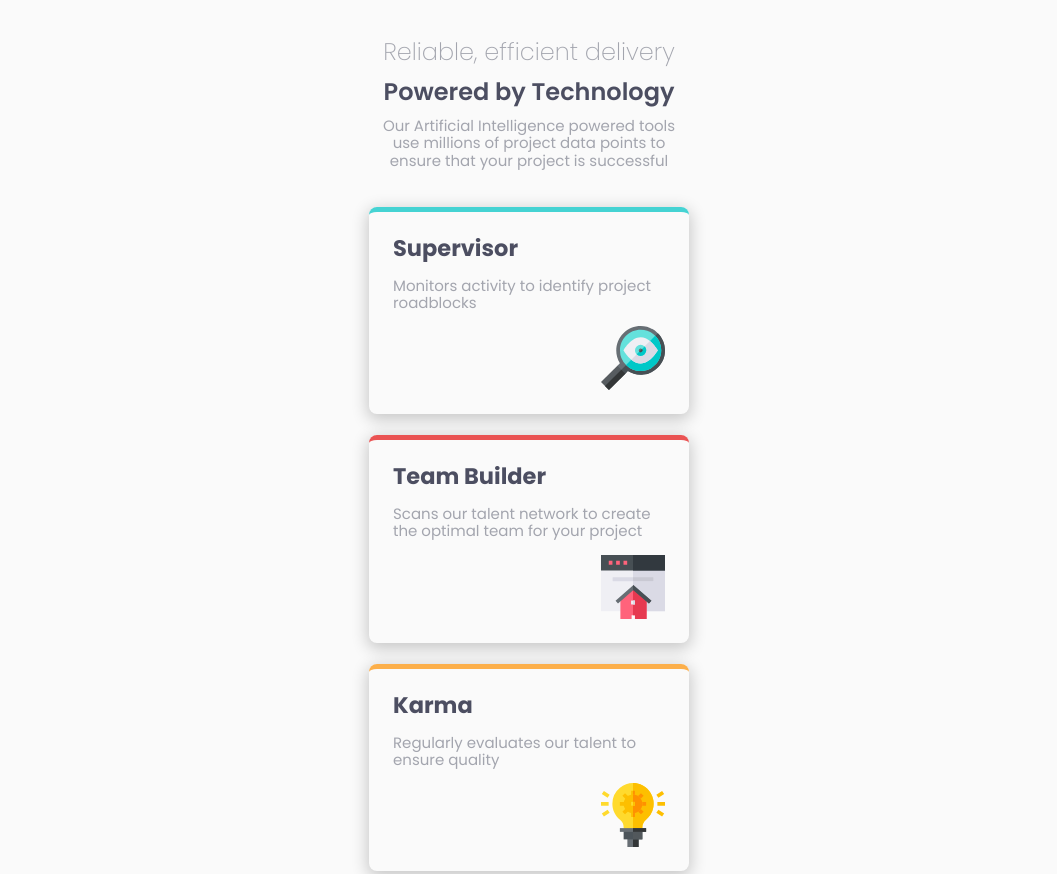
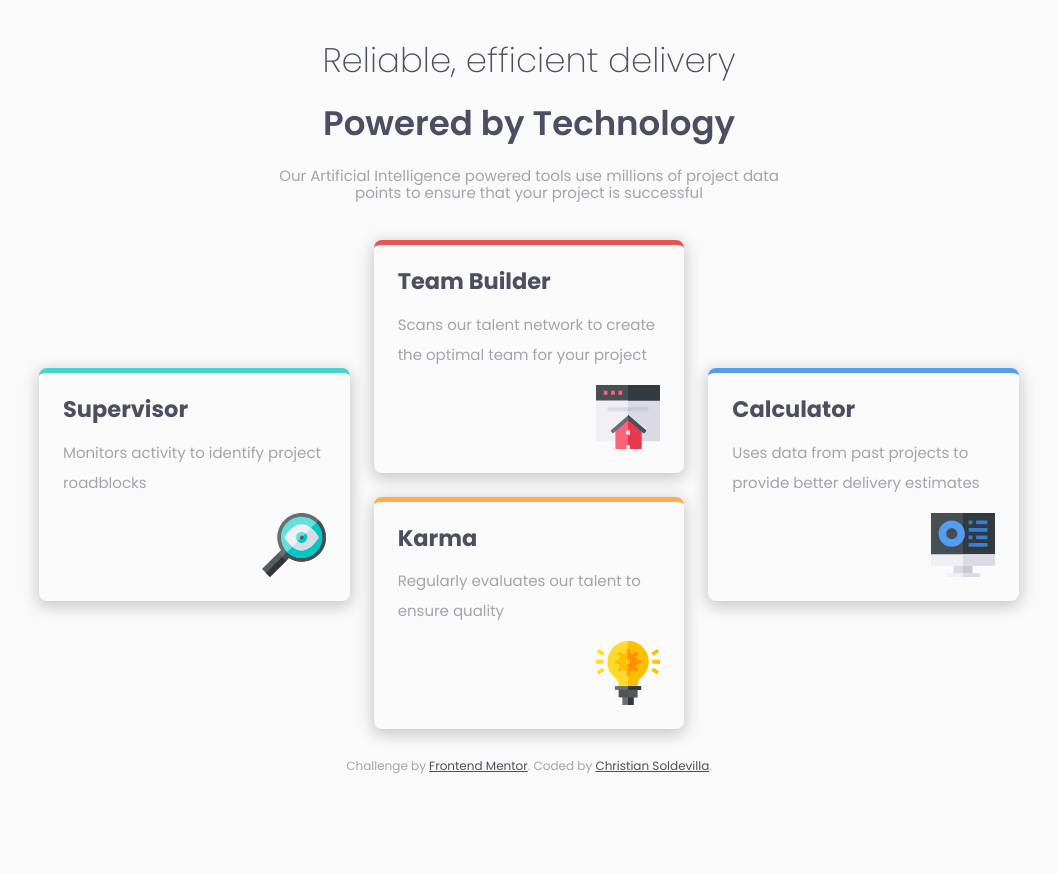
Before and after one commit to soldochris/four-card-feature, a plain HTML site: page index.html in a window 1280 px wide. Shown: the top 874 px of the page, without its empty margins (111-1168 px from the left). After the commit the page ends 800 px from the top, so only its background shows below. Drawn offline with nearby package versions, Linux system fonts and the light colour scheme.

Commit message:
design ready for desktop

```diff
--- a/styles.css
+++ b/styles.css
@@ -40,6 +40,7 @@ main{
     font-weight: 200;
     margin: 0;
     padding: 0;
+    color: var(--Very-Dark-Blue);
   }
 
   & h3{
@@ -71,6 +72,10 @@ main{
       padding: 0;
       margin: 0;
       color: var(--Very-Dark-Blue);
+    }
+
+    & p{
+      line-height: 2;
     }
 
     & img{
@@ -105,3 +110,51 @@ footer{
     text-decoration: none;
   }
 }
+
+@media (width > 430px){
+  main{
+    width: 980px;
+    display: flex;
+    flex-direction: column;
+    align-items: center;
+  }
+
+  .hero{
+    max-width: 500px;
+    align-items: center;
+    gap: 24px;
+
+    & h1,h3{
+      font-size: 34px;
+    }
+  }
+
+  .cards{
+    width: 100%;
+    max-height: 600px;
+    display: grid;
+    grid-template-columns: repeat(3, 1fr);
+    grid-template-rows: repeat(4, minmax(1fr, 100px));
+    gap: 24px;
+
+    & article:nth-child(1){
+      grid-column: 1/2;
+      grid-row: 2/4;
+    }
+
+    & article:nth-child(2){
+      grid-column: 2/3;
+      grid-row: 1/3;
+    }
+
+    & article:nth-child(3){
+      grid-column: 2/3;
+      grid-row: 3/5;
+    }
+
+    & article:nth-child(4){
+      grid-column: 3/4;
+      grid-row: 2/4;
+    }
+  }
+}
```
